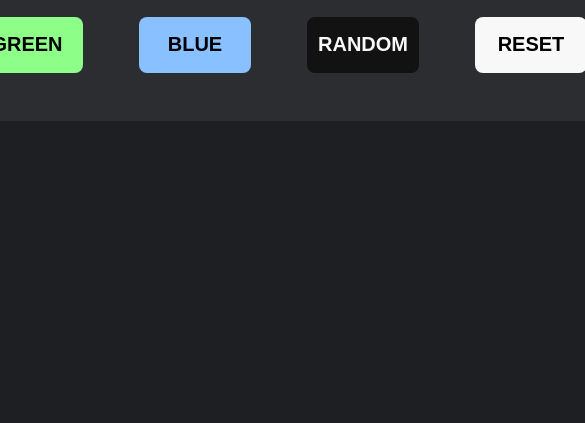
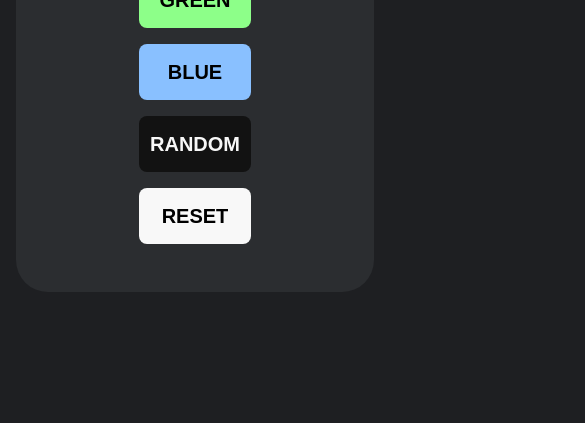
Before and after one commit to dudebat923/ColorChanger, a plain HTML site: page index.html in a window 390 px wide. Shown: the part 421-844 px from the top of the page, 585 px wide, since content can reach past the window. Drawn offline with Linux system fonts and the light colour scheme; a web font is replaced by a local one.

Commit message:
Made website responsive on smaller screens.

```diff
--- a/styles.css
+++ b/styles.css
@@ -17,6 +17,7 @@ h1 {
 }
 
 .container {
+  margin: 1rem;
   display: flex;
   flex-direction: column;
   gap: 2rem;
@@ -30,6 +31,13 @@ h1 {
   gap: 3.5rem;
   align-items: center;
   justify-content: center;
+}
+
+@media (max-width: 1000px) {
+  .buttons {
+    flex-direction: column;
+    gap: 1rem;
+  }
 }
 
 button {
```
